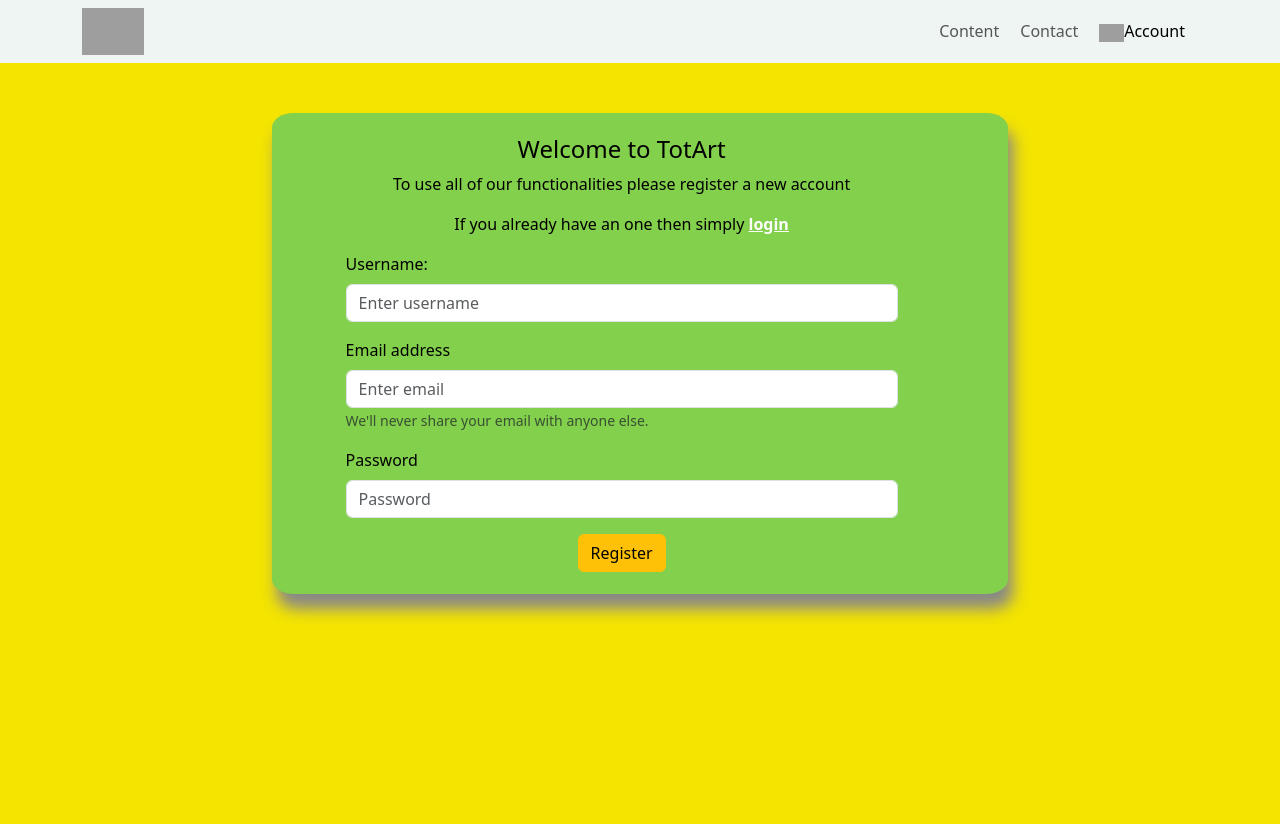
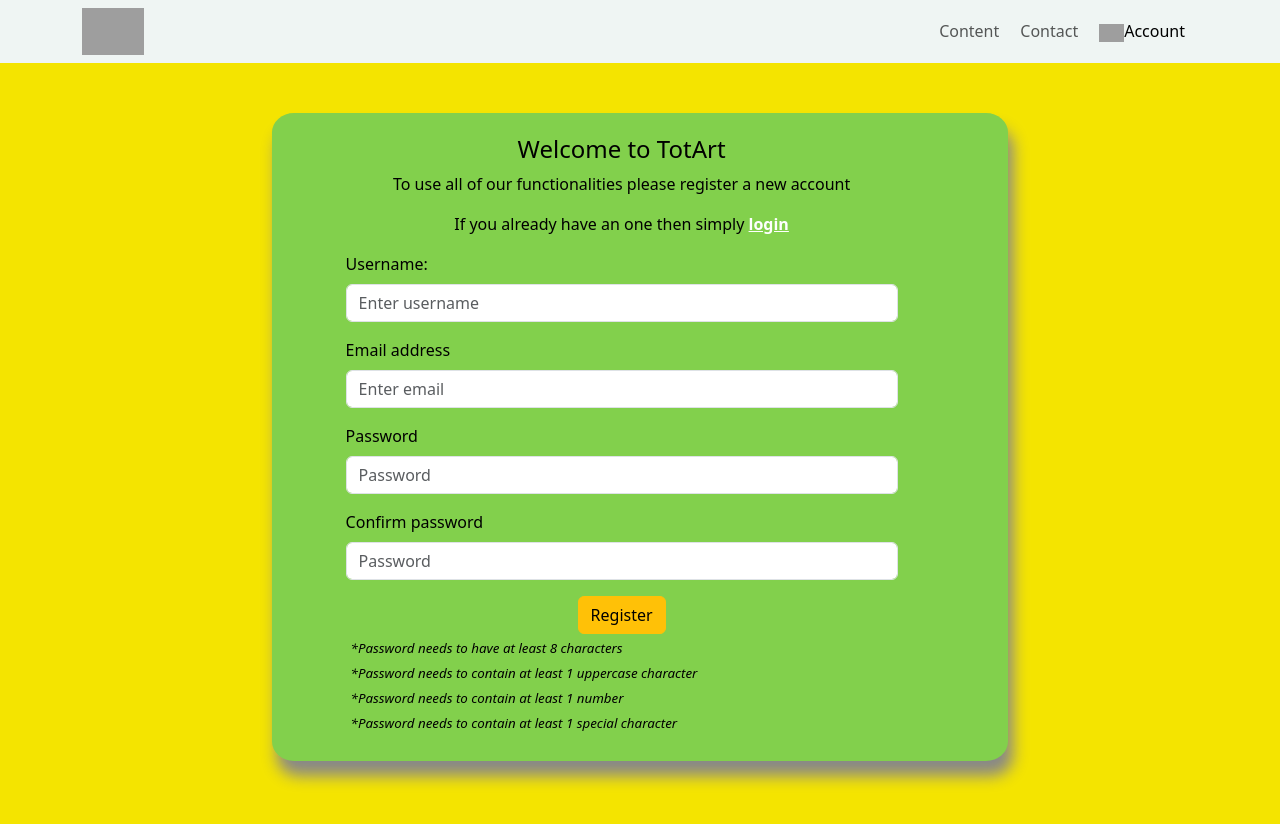
Before and after one commit to RZajacc/totArt, a React (Vite) app in the folder client/: page /account in a window 1280 px wide. Shown: the top 824 px of the page. Before the commit the page ends 800 px from the top, so only its background shows below. Built offline with nearby package versions, Linux system fonts and the light colour scheme; grey boxes are pictures that could not be loaded; the HTML template or start-up script is replaced by a standard one.

Commit message:
Added field validation for user register

```diff
--- a/client/src/components/UserRegister.tsx
+++ b/client/src/components/UserRegister.tsx
@@ -1,5 +1,5 @@
 import { Button, Container, Form } from "react-bootstrap";
-import { ChangeEvent, FormEvent, useState, useContext } from "react";
+import { ChangeEvent, FormEvent, useState, useContext, useEffect } from "react";
 import { User } from "../types/types";
 import "../styles/accountPage.css";
 import { AuthContext } from "../context/AuthContext";
@@ -14,17 +14,26 @@ function Register({ setLogReg }: Props) {
 
   // *1. Setting up a new user from input fields
   const [newUser, setNewUser] = useState<User>({
+    _id: "",
     userName: "",
     email: "",
     password: "",
     userImage: "",
     userWebsite: "",
     userBio: "",
+    favs: [""],
+    posts: [""],
   });
+  const [confirmPassword, setConfirmPassword] = useState("");
+  const [passwordErr, setPasswordErr] = useState<string[] | null>(null);
 
   // *2. Receiving input from a form
   const handleInputData = (e: ChangeEvent<HTMLInputElement>) => {
     setNewUser({ ...newUser, [e.target.name]: e.target.value });
+  };
+
+  const handleConfirmPassword = (e: ChangeEvent<HTMLInputElement>) => {
+    setConfirmPassword(e.target.value);
   };
 
   // *3. Change displayed element on the page
@@ -35,8 +44,41 @@ function Register({ setLogReg }: Props) {
   // *4 Register a new user
   const handleRegisterSubmit = (e: FormEvent<HTMLFormElement>) => {
     e.preventDefault();
-    registerWithEmail(newUser);
-    setLogReg("login");
+    const formValidation: string[] = [];
+
+    if (newUser.password !== confirmPassword) {
+      formValidation.push("Provided passwords don't match!");
+    } else {
+      if (newUser.password.length < 8 || confirmPassword.length < 8) {
+        formValidation.push("Password is too short!");
+      }
+
+      if (!/[A-Z]/.test(newUser.password) || !/[A-Z]/.test(confirmPassword)) {
+        formValidation.push(
+          "Password needs to have at least one uppercase letter!"
+        );
+      }
+
+      if (
+        !/[-’/`~!#*$@_%+=.,^&(){}[\]|;:”<>?\\]/g.test(newUser.password) ||
+        !/[-’/`~!#*$@_%+=.,^&(){}[\]|;:”<>?\\]/g.test(confirmPassword)
+      ) {
+        formValidation.push(
+          "Password needs to contain at least 1 special character!"
+        );
+      }
+
+      if (!/[0-9]/.test(newUser.password) || !/[0-9]/.test(confirmPassword)) {
+        formValidation.push("Password needs to contain at least one number!");
+      }
+    }
+
+    setPasswordErr(formValidation);
+
+    if (passwordErr?.length === 0) {
+      registerWithEmail(newUser);
+      setLogReg("login");
+    }
   };
 
   return (
@@ -60,6 +102,7 @@ function Register({ setLogReg }: Props) {
               name="userName"
               placeholder="Enter username"
               onChange={handleInputData}
+              required
             />
           </Form.Group>
 
@@ -70,10 +113,8 @@ function Register({ setLogReg }: Props) {
               name="email"
               placeholder="Enter email"
               onChange={handleInputData}
+              required
             />
-            <Form.Text className="text-muted">
-              We'll never share your email with anyone else.
-            </Form.Text>
           </Form.Group>
 
           <Form.Group className="mb-3" controlId="user-password">
@@ -84,13 +125,43 @@ function Register({ setLogReg }: Props) {
               placeholder="Password"
               onChange={handleInputData}
               autoComplete="user-password"
+              isInvalid={passwordErr?.length != null && passwordErr.length != 0}
+              isValid={passwordErr?.length === 0}
+              required
             />
           </Form.Group>
 
+          <Form.Group className="mb-3" controlId="confirm-password">
+            <Form.Label>Confirm password</Form.Label>
+            <Form.Control
+              type="password"
+              name="password"
+              placeholder="Password"
+              onChange={handleConfirmPassword}
+              autoComplete="user-password"
+              isInvalid={passwordErr?.length != null && passwordErr.length != 0}
+              isValid={passwordErr?.length === 0}
+              required
+            />
+            {passwordErr &&
+              passwordErr.map((err, idx) => {
+                return (
+                  <Form.Control.Feedback type="invalid" key={idx}>
+                    {err}
+                  </Form.Control.Feedback>
+                );
+              })}
+          </Form.Group>
           <div className="text-center">
             <Button variant="warning" type="submit">
               Register
             </Button>
+          </div>
+          <div className="password-req">
+            <p>*Password needs to have at least 8 characters</p>
+            <p>*Password needs to contain at least 1 uppercase character</p>
+            <p>*Password needs to contain at least 1 number</p>
+            <p>*Password needs to contain at least 1 special character</p>
           </div>
         </Form>
       </Container>
--- a/client/src/styles/accountPage.css
+++ b/client/src/styles/accountPage.css
@@ -24,3 +24,20 @@
     cursor: pointer;
     text-decoration: none;
 }
+
+.password-req {
+    text-align: left;
+}
+
+.password-req>* {
+    margin: 5px;
+    font-size: smaller;
+    font-style: italic;
+}
+
+.reg-errors {
+    color: red;
+    text-align: left;
+    font-size: smaller;
+    font-weight: bold;
+}
```
